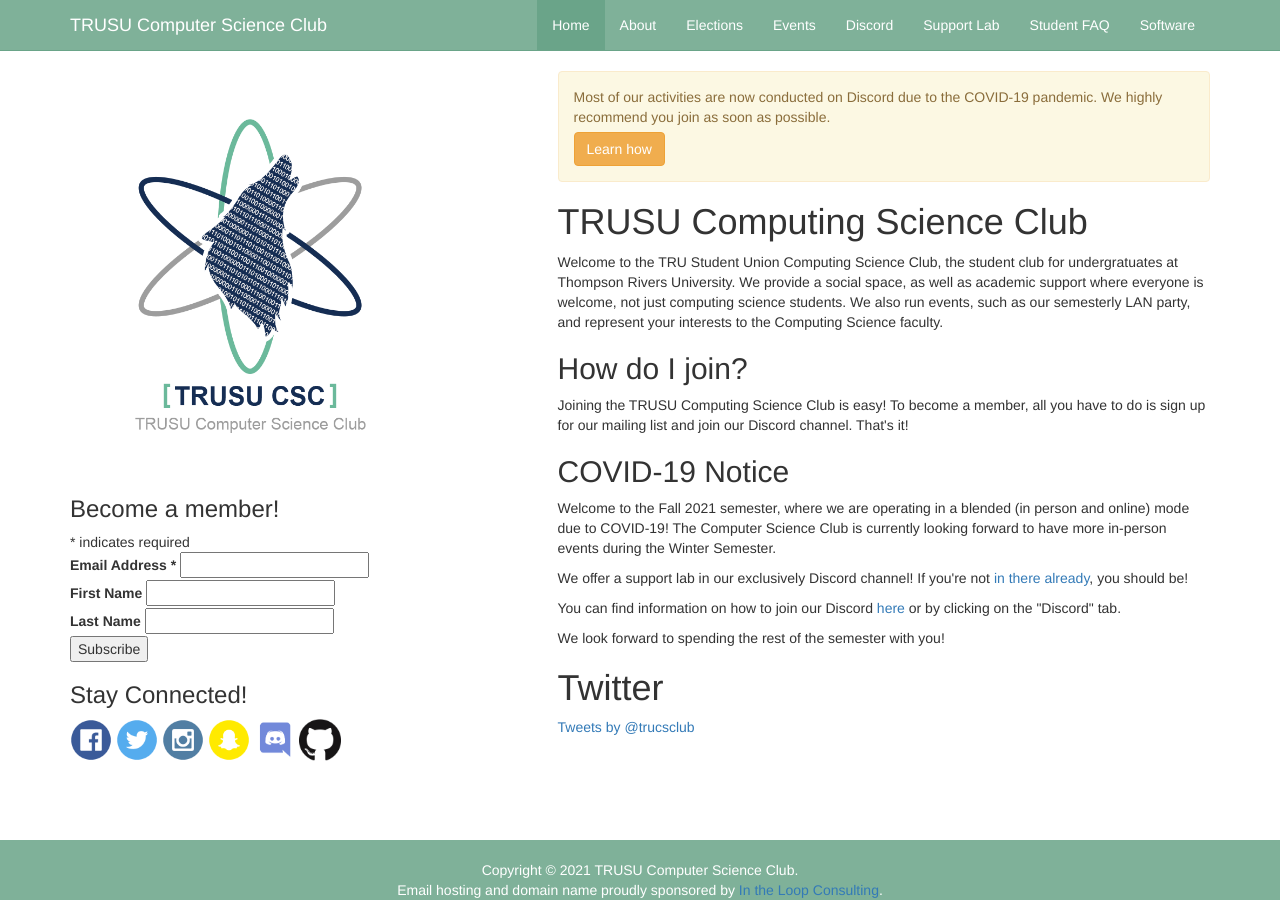
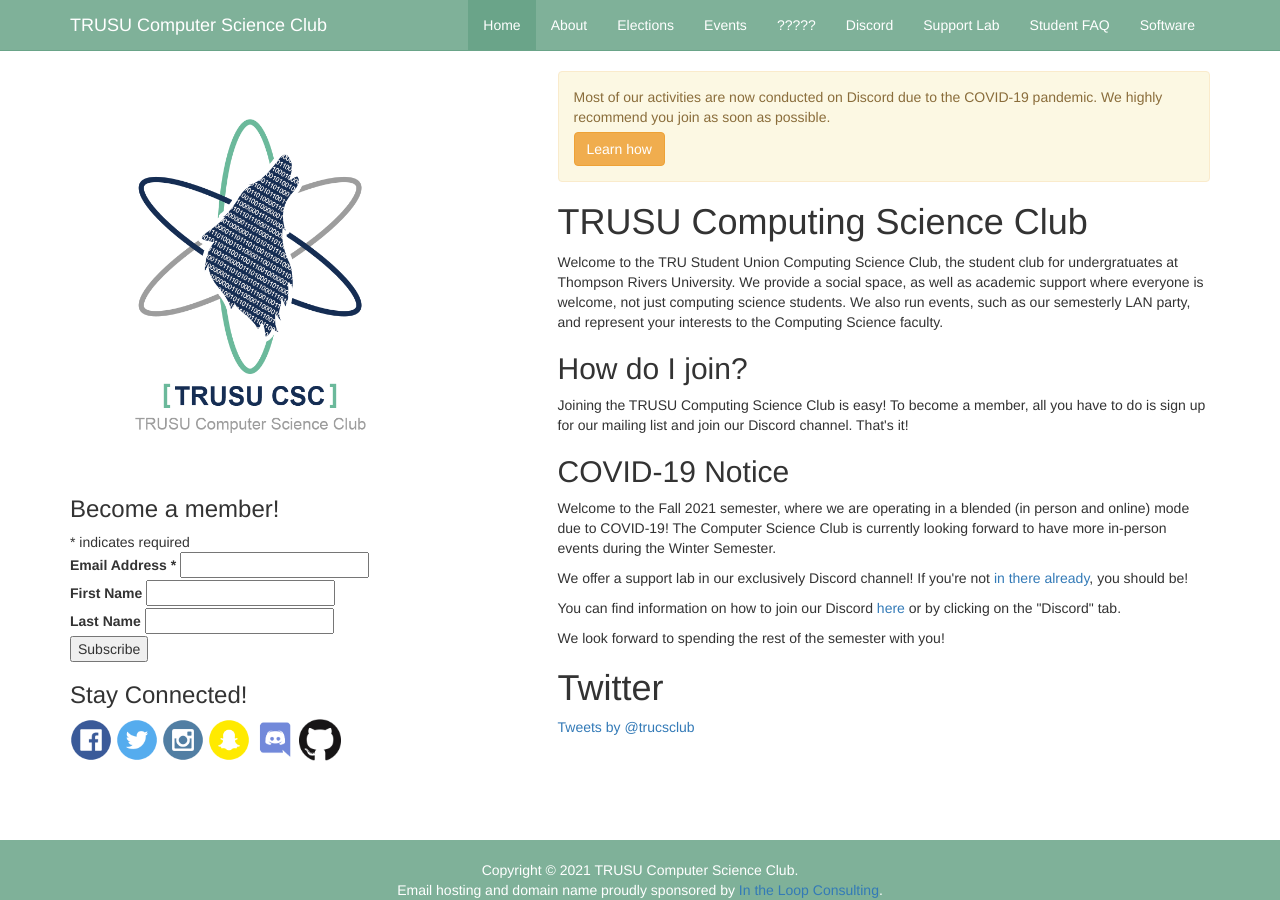
Before and after one commit to trucsclub/trucsclub.github.io, a Jekyll site: the page built from index.html, in a window 1280 px wide. Built offline with Jekyll 4.4.1, drawn with Linux system fonts in a browser that asks for light colours; nearby versions of some CDN libraries; comment, search, counter and statistics services are not loaded.

Commit message:
Update page.html

```diff
--- a/_layouts/page.html
+++ b/_layouts/page.html
@@ -50,6 +50,9 @@
                     </li>
                     <li {% if page.active == "events" %} class="active" {% endif %}>
                         <a href="/events.html">Events</a>
+                    </li>
+                    <li {% if page.active == "chatroom" %} class="active" {% endif %}>
+                        <a href="https://www.youtube.com/watch?v=QtBDL8EiNZo">?????</a>
                     </li>
                     <li {% if page.active == "chatroom" %} class="active" {% endif %}>
                         <a href="/discord/index.html">Discord</a>
```
